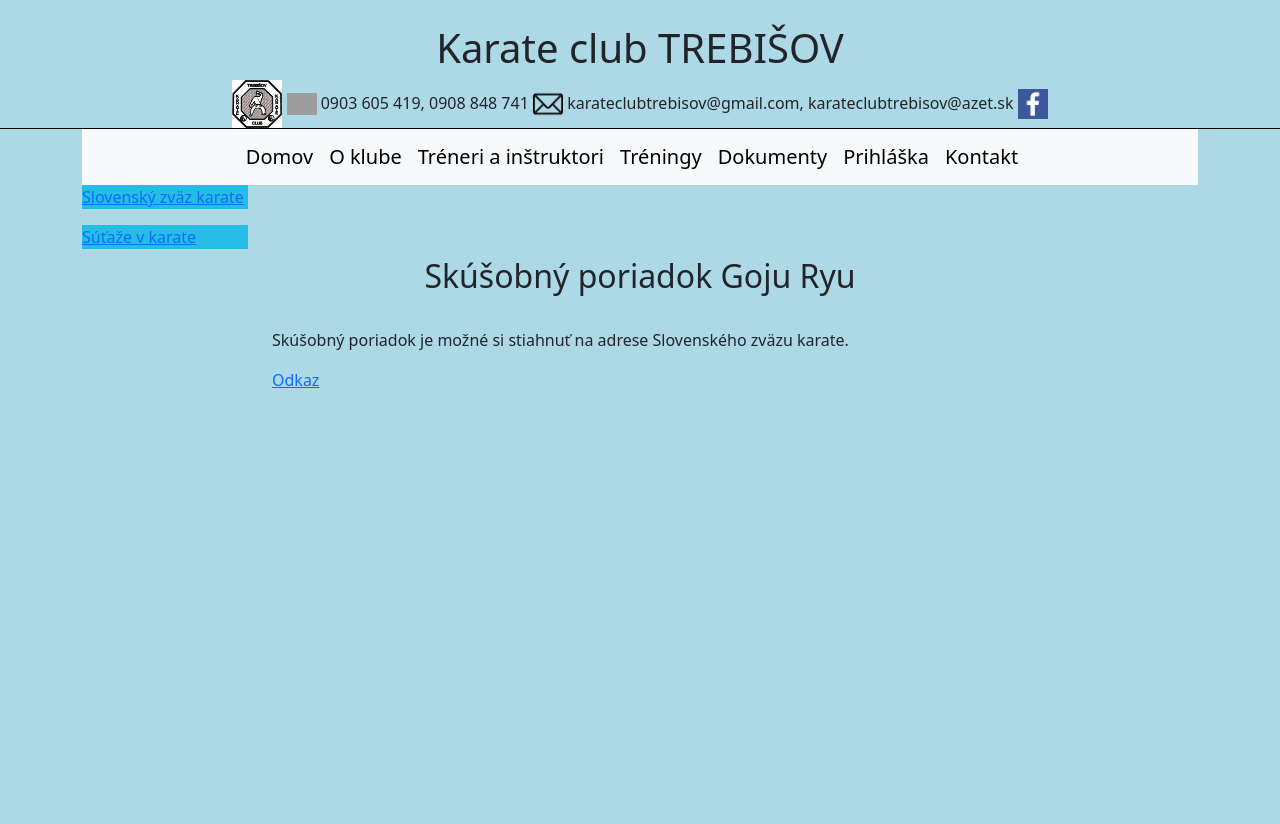
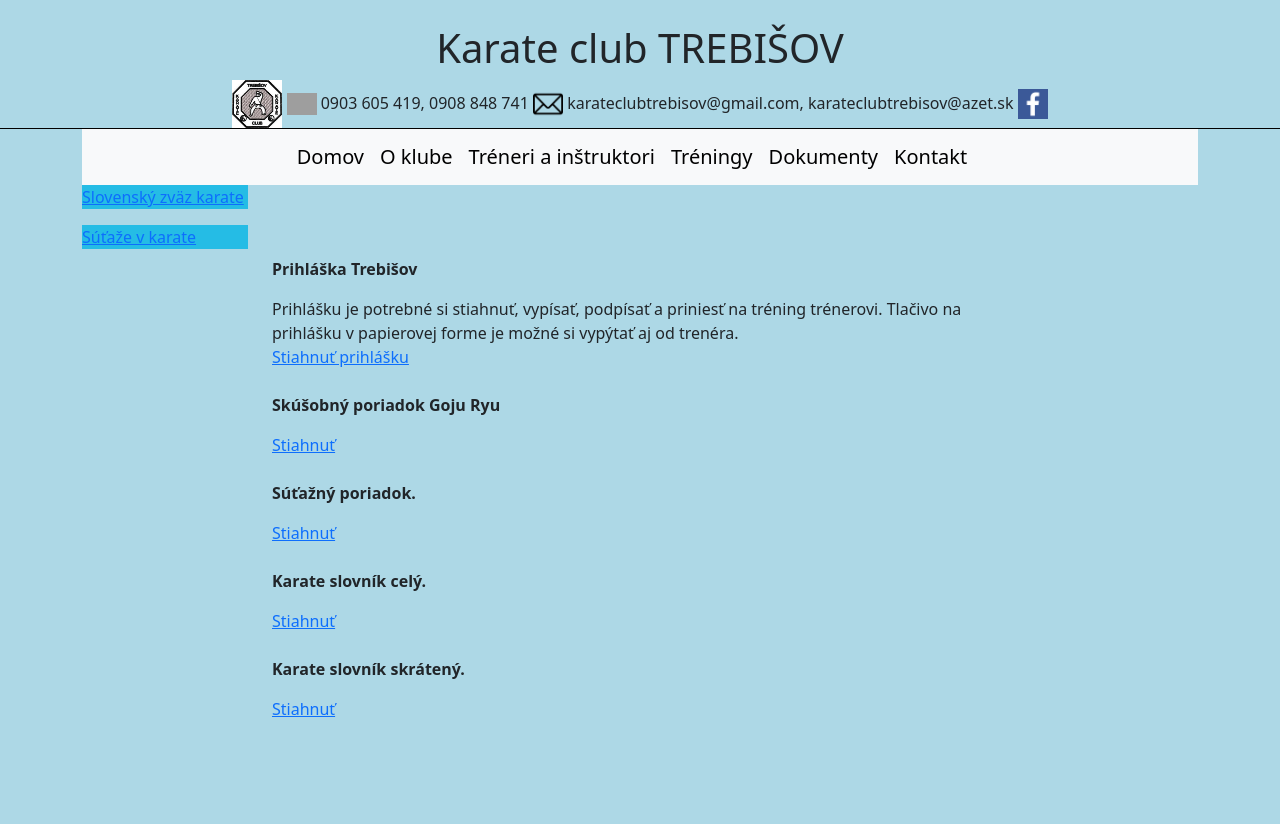
Before and after one commit to jarocomp/karatetv, a Django app: page /dokumenty in a window 1280 px wide. Run offline with Django 5.2, Linux system fonts and the light colour scheme; grey boxes are pictures that could not be loaded.

Commit message:
documents added

```diff
--- a/karateweb/karatetv/templates/karatetv/dokumenty.html
+++ b/karateweb/karatetv/templates/karatetv/dokumenty.html
@@ -5,9 +5,24 @@
 </br>
 </br>
 </br>
-<h2>Skúšobný poriadok Goju Ryu</h2>
+<p><b>Prihláška Trebišov</b></p>
+<p1>Prihlášku je potrebné si stiahnuť, vypísať, podpísať a priniesť na tréning trénerovi. Tlačivo na prihlášku v papierovej forme je možné si vypýtať aj od trenéra.</p1></br>
+<a href="static/prihlaska_tv.docx">Stiahnuť prihlášku</a>
 </br>
-<p>Skúšobný poriadok je možné si stiahnuť na adrese Slovenského zväzu karate.</p>
-<a href="https://www.karate.sk/">Odkaz</a>
+</br>
+<p><b>Skúšobný poriadok Goju Ryu</b></p>
+<a href="static/skusobny_poriadok.pdf">Stiahnuť</a>
+</br>
+</br>
+<p><b>Súťažný poriadok.</b></p>
+<a href="static/sutazny_poriadok.pdf">Stiahnuť</a>
+</br>
+</br>
+<p><b>Karate slovník celý.</b></p>
+<a href="static/karate_slovnik_cely.docx">Stiahnuť</a>
+</br>
+</br>
+<p><b>Karate slovník skrátený.</b><p>
+<a href="static/karate_slovnik_skrateny.docx">Stiahnuť</a>
 
 {% endblock %}
--- a/karateweb/karatetv/templates/karatetv/navbar.html
+++ b/karateweb/karatetv/templates/karatetv/navbar.html
@@ -20,11 +20,6 @@
       <button class="navbar-toggler" type="button" data-bs-toggle="collapse" data-bs-target="#navbarSupportedContent" aria-controls="navbarSupportedContent" aria-expanded="false" aria-label="Toggle navigation">
         <span class="navbar-toggler-icon"></span>
       </button>
-      <a class="navbar-brand" href="{% url 'prihlaska' %} ">Prihláška</a>
-      <button class="navbar-toggler" type="button" data-bs-toggle="collapse" data-bs-target="#navbarSupportedContent" aria-controls="navbarSupportedContent" aria-expanded="false" aria-label="Toggle navigation">
-        <span class="navbar-toggler-icon"></span>
-      </button>
-
       <a class="navbar-brand" href="{% url 'kontakt' %} ">Kontakt</a>
       <button class="navbar-toggler" type="button" data-bs-toggle="collapse" data-bs-target="#navbarSupportedContent" aria-controls="navbarSupportedContent" aria-expanded="false" aria-label="Toggle navigation">
         <span class="navbar-toggler-icon"></span>
--- a/karateweb/karatetv/urls.py
+++ b/karateweb/karatetv/urls.py
@@ -7,7 +7,6 @@ urlpatterns = [
    path('treneriaasistenti', views.treneriaasistenti, name="treneriaasistenti"),
    path('treningy', views.treningy, name="treningy"),
    path('dokumenty', views.dokumenty, name="dokumenty"),
-   path('prihlaska', views.prihlaska, name="prihlaska"),
    path('kontakt', views.kontakt, name="kontakt"),
    path('trebisov', views.trebisov, name="trebisov"),
    path('secovce', views.secovce, name="secovce"),
--- a/karateweb/karatetv/views.py
+++ b/karateweb/karatetv/views.py
@@ -16,9 +16,6 @@ def treningy(request):
 def dokumenty(request):
     return render(request, 'karatetv/dokumenty.html', {})
 
-def prihlaska(request):
-    return render(request, 'karatetv/prihlaska.html', {})
-
 def kontakt(request):
     return render(request, 'karatetv/kontakt.html', {})
 
```
Also changed, not shown: karateweb/karatetv/static/prihlaska_tv.png (added), 6 other files.
